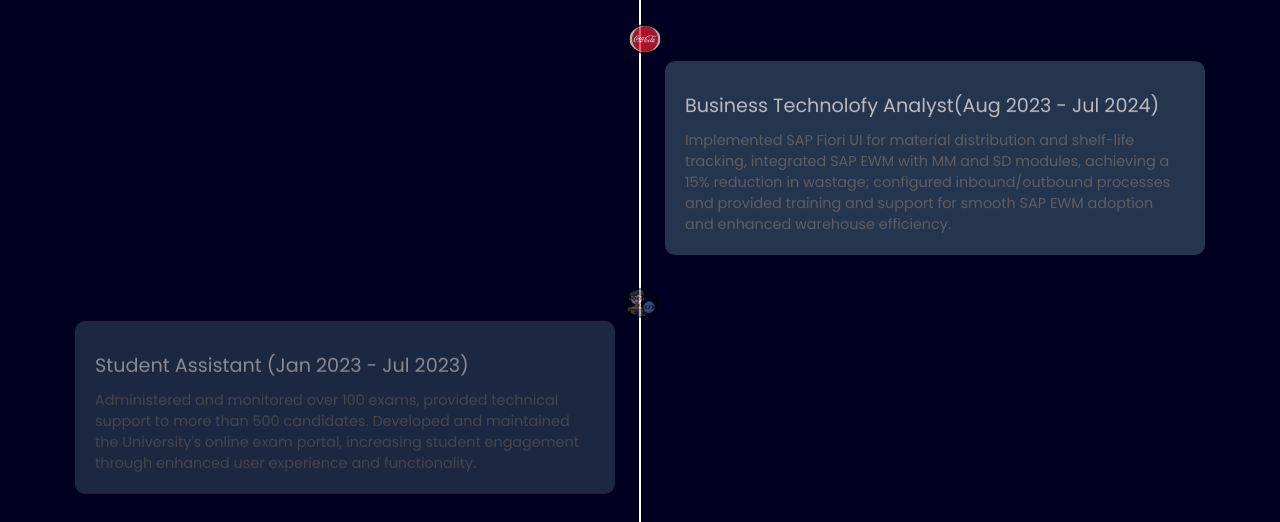
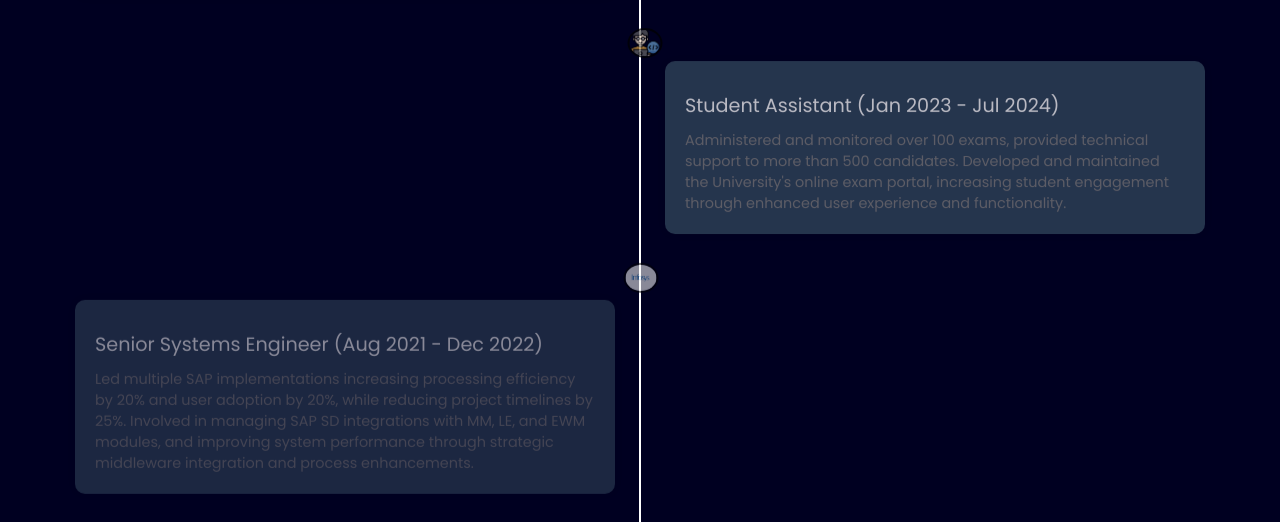
Before and after one commit to Abd2899/Abdul-Khader-portfolio, a plain HTML site: page index.html in a window 1280 px wide. Shown: the part 1827-2349 px from the top of the page. Drawn offline with nearby package versions, Linux system fonts and the light colour scheme.

Commit message:
Updated commit

```diff
--- a/index.html
+++ b/index.html
@@ -122,7 +122,7 @@
                             monitoring the students' assignments to ensure academic integrity.</div>
                     </div>
                 </div>
-                <div class="timeline-item right">
+                <!-- <div class="timeline-item right">
                     <div class="image-container">
                         <img class="Devimage" src="cocacola.jpeg" alt="Business Technology Analyst">
                     </div>
@@ -134,19 +134,19 @@
                              and provided training and support for smooth SAP EWM adoption and enhanced warehouse efficiency.
                         </div>
                     </div>
-                </div>
-                <div class="timeline-item left">
+                </div> -->
+                <div class="timeline-item right">
                     <div class="image-container">
                         <img class="Devimage" src="Developer.png" alt="Student Assistant">
                     </div>
                     <div class="content">
-                        <div class="worktitle">Student Assistant (Jan 2023 - Jul 2023)</div>
+                        <div class="worktitle">Student Assistant (Jan 2023 - Jul 2024)</div>
                         <div class="workdesc">Administered and monitored over 100 exams, provided technical support to
                             more than 500 candidates. Developed and maintained the University's online exam portal,
                             increasing student engagement through enhanced user experience and functionality.</div>
                     </div>
                 </div>
-                <div class="timeline-item right">
+                <div class="timeline-item left">
                     <div class="image-container">
                         <img class="Devimage" src="infosys.png" alt="Senior Systems Engineer">
                     </div>
@@ -158,7 +158,7 @@
                             performance through strategic middleware integration and process enhancements.</div>
                     </div>
                 </div>
-                <div class="timeline-item left">
+                <div class="timeline-item right">
                     <div class="image-container">
                         <img class="Devimage" src="SAP logo.png" alt="Systems Engineer">
                     </div>
@@ -170,7 +170,7 @@
                             requirements.</div>
                     </div>
                 </div>
-                <div class="timeline-item right">
+                <div class="timeline-item left">
                     <div class="image-container">
                         <img class="Devimage" src="reactlogo.png" alt="Software Intern">
                     </div>
```
